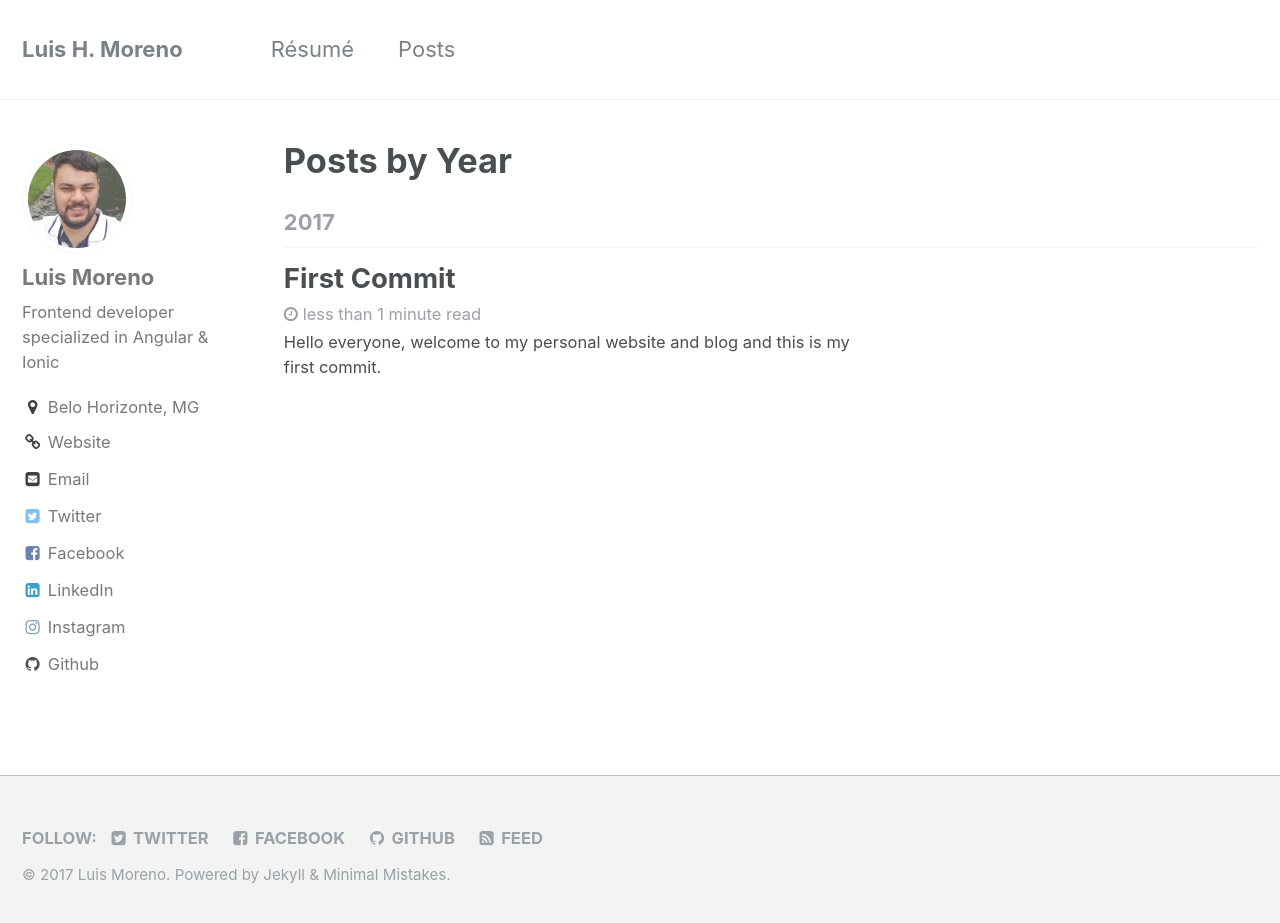
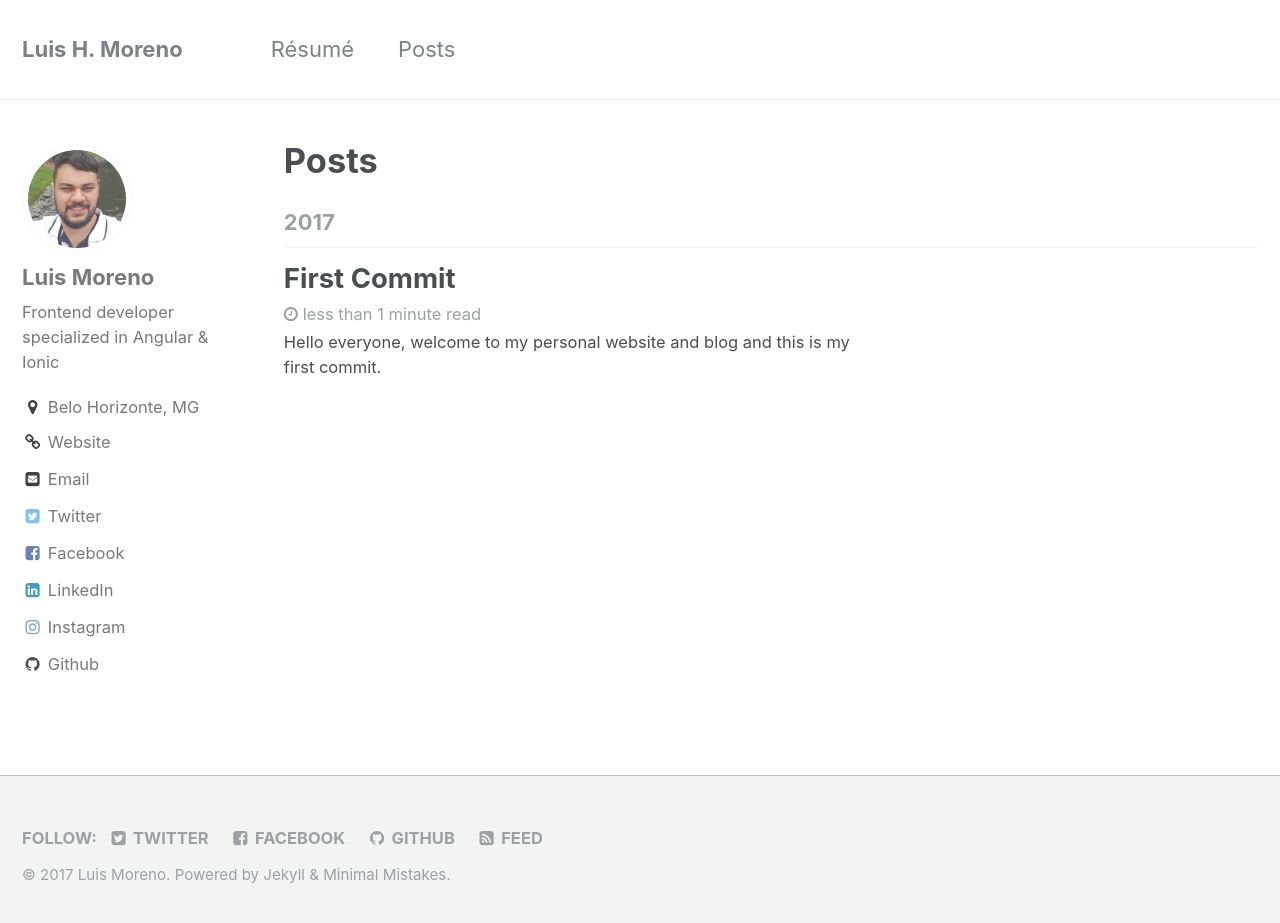
Before and after one commit to luishmcmoreno/luishmcmoreno.github.io, a Jekyll site: the page built from _pages/year-archive.html, in a window 1280 px wide and 930 px high. Shown: the top 923 px of the window. Built offline with Jekyll 4.4.1, drawn with Linux system fonts in a browser that asks for light colours.

Commit message:
small adjustment

```diff
--- a/_pages/year-archive.html
+++ b/_pages/year-archive.html
@@ -1,7 +1,7 @@
 ---
 layout: archive
-permalink: /year-archive/
-title: "Posts by Year"
+permalink: /posts/
+title: "Posts"
 author_profile: true
 ---
 
```
